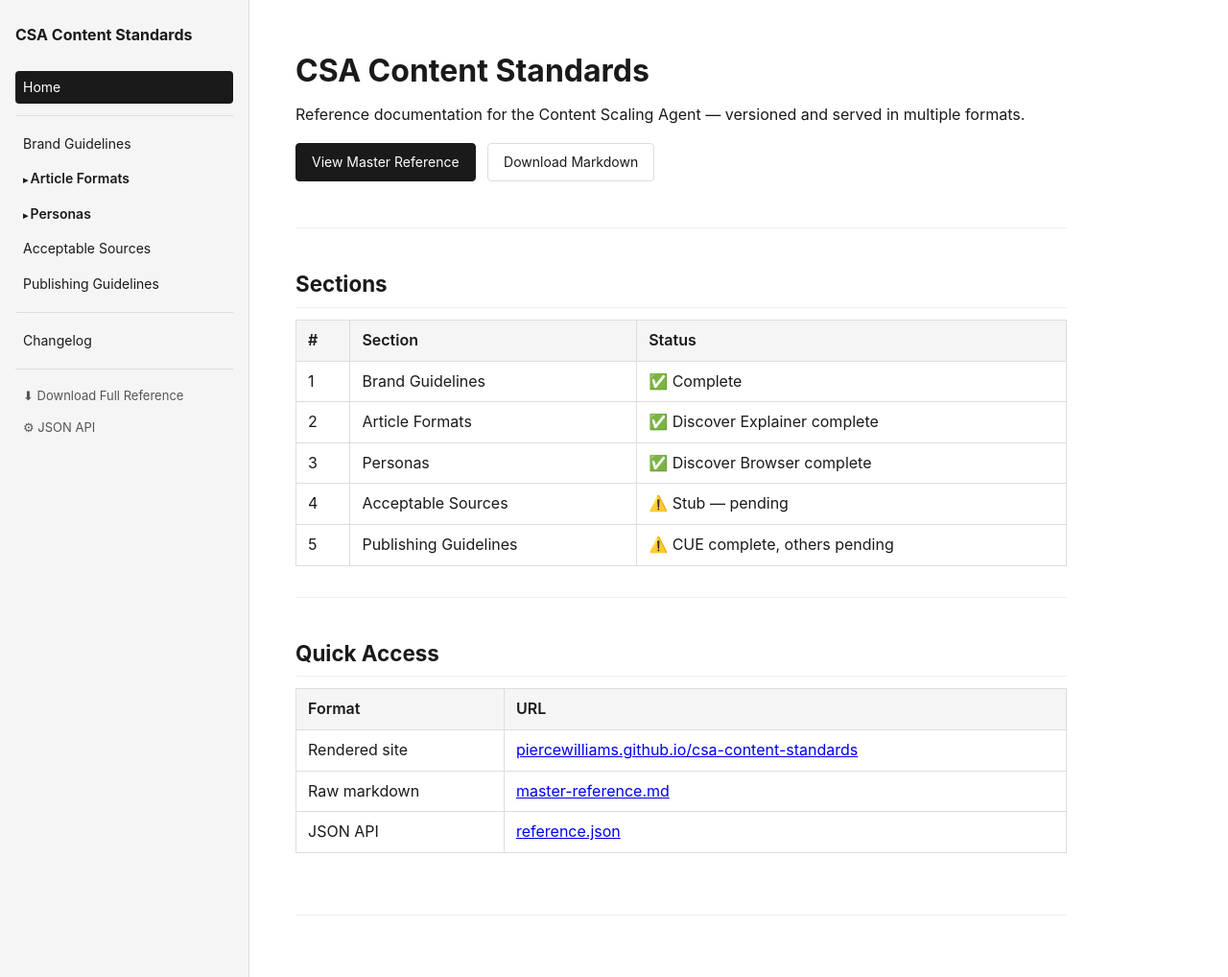
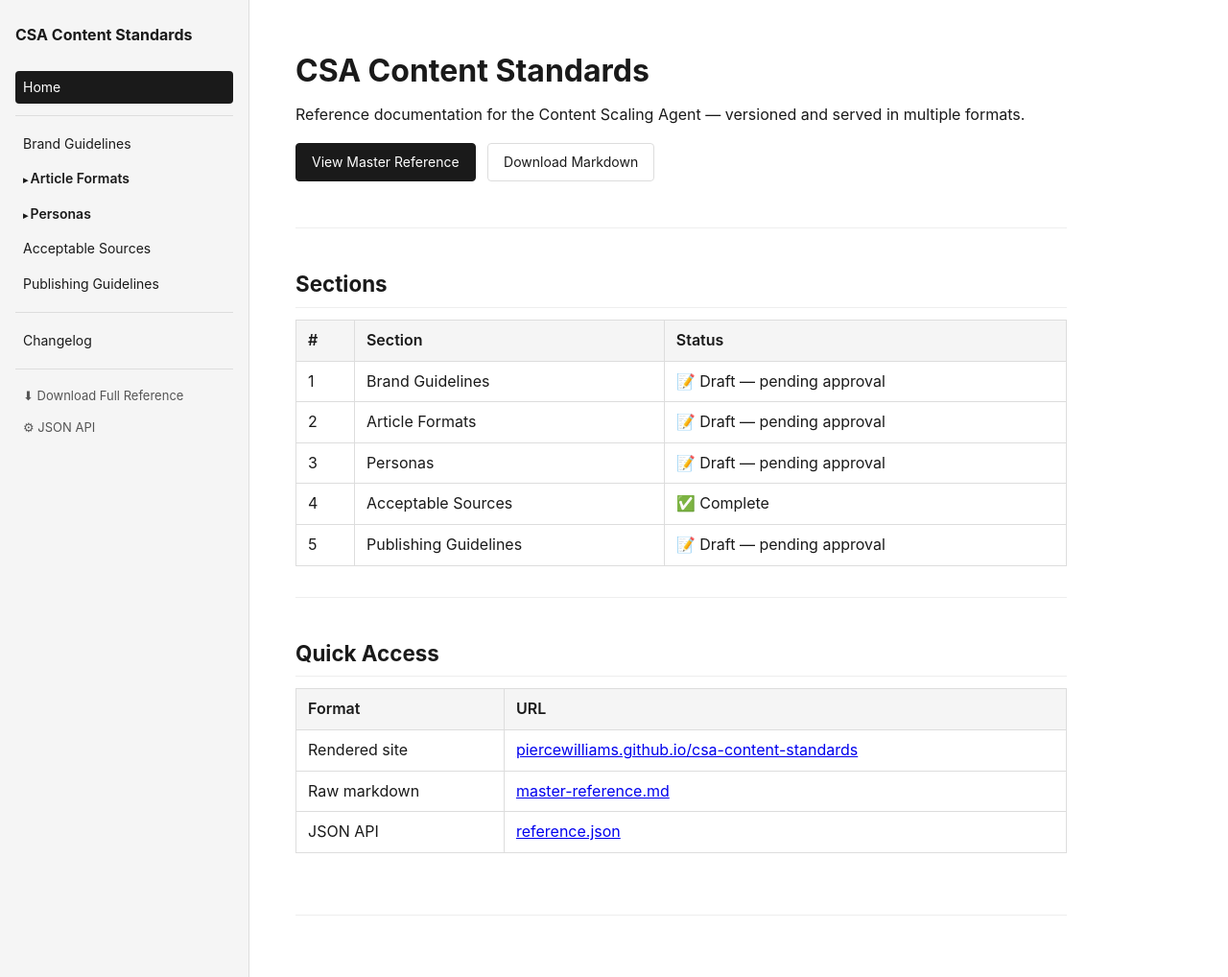
Before and after one commit to piercewilliams/csa-content-standards, a Jekyll site: the page built from index.md, in a window 1280 px wide and 1018 px high. Shown: the whole window at 96% size. Built offline with Jekyll 4.4.1, drawn with Linux system fonts in a browser that asks for light colours.

Commit message:
status changes

```diff
--- a/index.md
+++ b/index.md
@@ -16,11 +16,11 @@
 
 | # | Section | Status |
 |---|---|---|
-| 1 | Brand Guidelines | ✅ Complete |
-| 2 | Article Formats | ✅ Discover Explainer complete |
-| 3 | Personas | ✅ Discover Browser complete |
-| 4 | Acceptable Sources | ⚠️ Stub — pending |
-| 5 | Publishing Guidelines | ⚠️ CUE complete, others pending |
+| 1 | Brand Guidelines | 📝 Draft — pending approval |
+| 2 | Article Formats | 📝 Draft — pending approval |
+| 3 | Personas | 📝 Draft — pending approval |
+| 4 | Acceptable Sources | ✅ Complete |
+| 5 | Publishing Guidelines | 📝 Draft — pending approval |
 
 ---
 
```
